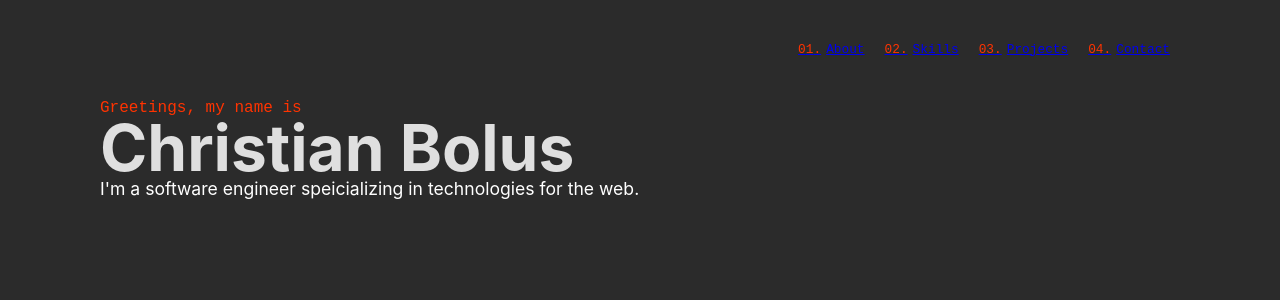
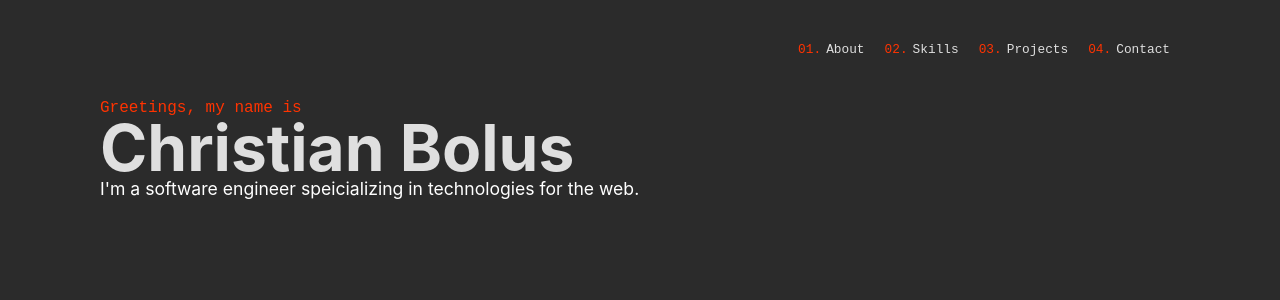
Before and after one commit to christianjbolus/portfolio_v2, a Svelte app: page / in a window 1280 px wide. Shown: the top 300 px of the page. Built offline with nearby package versions, Linux system fonts and the light colour scheme.

Commit message:
Remove text-decoration from nav-links

```diff
--- a/src/components/NavBar.svelte
+++ b/src/components/NavBar.svelte
@@ -25,8 +25,9 @@
     counter-reset: link 0;
   }
 
-  ol li {
+  ol li a {
     color: #dfdfdf;
+    text-decoration: none;
     padding: 10px;
   }
 
```
